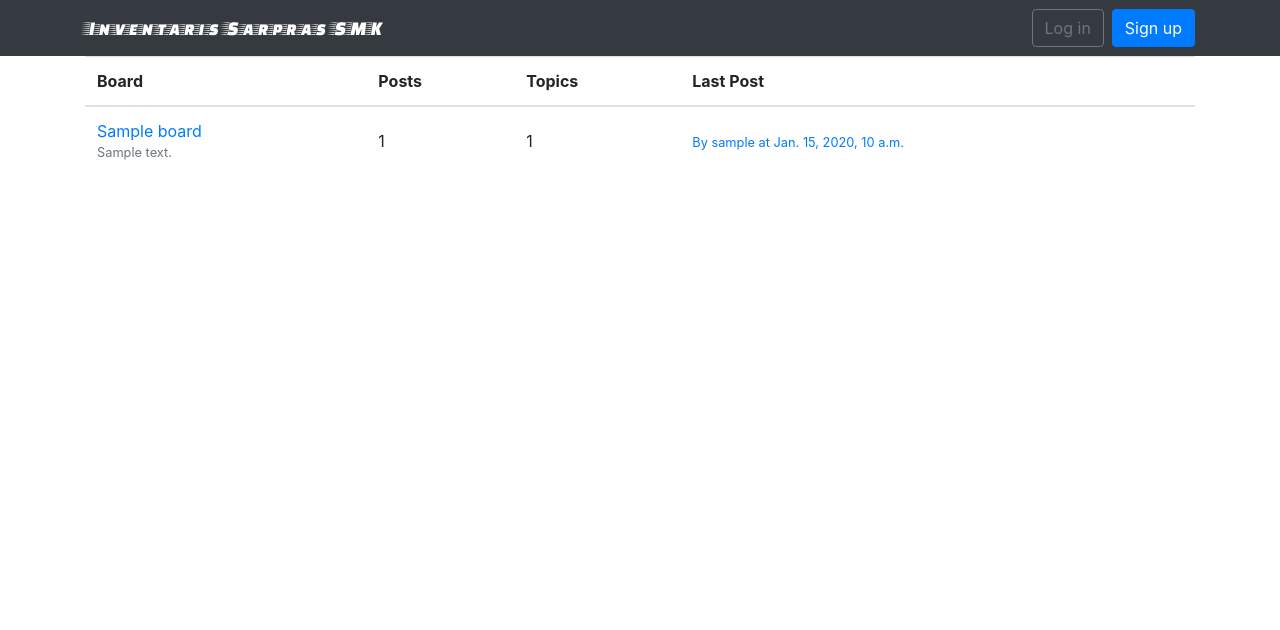
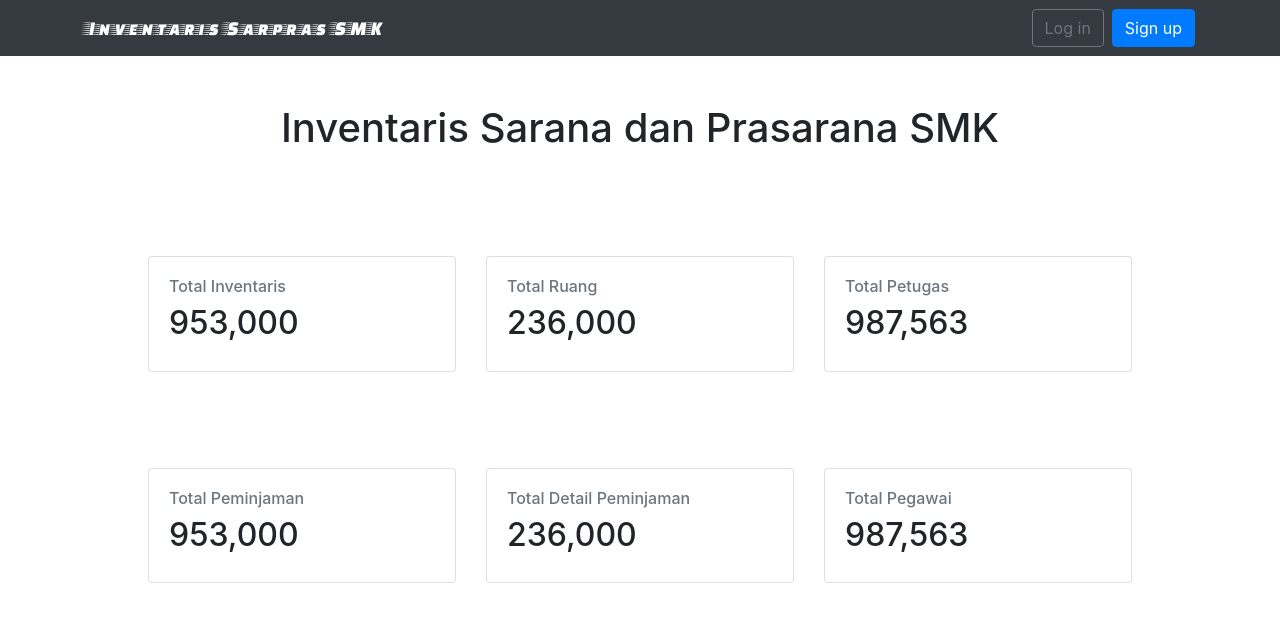
Before and after one commit to youvandra/django-board, a Django app: page / in a window 1280 px wide. Shown: the top 630 px of the page. Run offline with Django 3.2, Linux system fonts and the light colour scheme; tables that the repository leaves empty hold one stand-in row (values such as "Sample post"); some libraries are stand-ins or nearby versions.

Commit message:
Inventaris

```diff
--- a/boards/models.py
+++ b/boards/models.py
@@ -17,6 +17,73 @@ class Board(models.Model):
 
     def get_last_post(self):
         return Post.objects.filter(topic__board=self).order_by('-created_at').first()
+
+class Level(models.Model):
+    id_level = models.CharField(max_length=100, unique=True)
+    nama_level = models.CharField(max_length=100)
+
+    def __str__(self):
+        return self.id_level
+
+class Jenis(models.Model):
+    id_jenis = models.CharField(max_length=100, unique=True)
+    nama_jenis = models.CharField(max_length=100)
+    kode_jenis = models.CharField(max_length=100)
+    keterangan = models.CharField(max_length=100)
+
+    def __str__(self):
+        return self.id_jenis
+
+class Ruang(models.Model):
+    id_ruang = models.CharField(max_length=100, unique=True)
+    nama_ruang = models.CharField(max_length=100)
+    kode_ruang = models.CharField(max_length=100)
+    keterangan = models.CharField(max_length=100)
+
+    def __str__(self):
+        return self.id_ruang
+
+
+class Inventaris(models.Model):
+    id_inventaris = models.CharField(max_length=30, unique=True)
+    nama_inventaris = models.CharField(max_length=100)
+    kondisi = models.CharField(max_length=100)
+    keterangan = models.CharField(max_length=100)
+    jumlah = models.IntegerField()
+    id_jenis = models.ForeignKey('Jenis', on_delete=models.DO_NOTHING, null=True)
+    tanggal_register = models.DateTimeField(auto_now_add=True)
+    id_ruang = models.ForeignKey('Ruang', on_delete=models.DO_NOTHING, null=True)
+    kode_inventaris = models.CharField(max_length=100)
+
+    def __str__(self):
+        return self.id_inventaris
+
+class Detail(models.Model):
+    id_detail_pinjam = models.CharField(max_length=100, unique=True)
+    id_inventaris = models.ForeignKey('Inventaris', on_delete=models.DO_NOTHING, null=True)
+    jumlah = models.IntegerField()
+
+    def __str__(self):
+        return self.id_detail_pinjam
+
+class Peminjaman(models.Model):
+    id_peminjaman = models.CharField(max_length=100, unique=True)
+    tanggal_register = models.DateTimeField(auto_now_add=True)
+    tanggal_kembali = models.DateTimeField(auto_now_add=False)
+    status_peminjaman = models.CharField(max_length=100)
+    id_pegawai = models.ForeignKey('Inventaris', on_delete=models.DO_NOTHING, null=True)
+
+    def __str__(self):
+        return self.id_peminjaman
+
+class Pegawai(models.Model):
+    id_pegawai = models.CharField(max_length=100, unique=True)
+    nama_pegawai = models.CharField(max_length=100)
+    nip = models.IntegerField()
+    alamat = models.CharField(max_length=255)
+
+    def __str__(self):
+        return self.id_pegawai
 
 
 class Topic(models.Model):
--- a/boards/views.py
+++ b/boards/views.py
@@ -1,7 +1,7 @@
 from django.contrib.auth.decorators import login_required
 from django.shortcuts import render, redirect, get_object_or_404
 from .forms import NewTopicForm, PostForm
-from .models import Board, Topic, Post
+from .models import Board, Topic, Post, Inventaris,Jenis,Ruang,User,Level,Pegawai,Peminjaman,Detail
 from django.urls import reverse
 from django.db.models import Count
 from django.core.paginator import Paginator, EmptyPage, PageNotAnInteger
@@ -122,3 +122,31 @@ class PostUpdateView(UpdateView):
         post.updated_at = timezone.now()
         post.save()
         return redirect('topic_posts', pk=post.topic.board.pk, topic_pk=post.topic.pk)
+
+def inventaris(request):
+    inventariss = Inventaris.objects.all()
+    return render(request, 'inventaris.html', {'inventariss': inventariss})
+
+def jenis(request):
+    jeniss = Jenis.objects.all()
+    return render(request, 'jenis.html', {'jeniss': jeniss})
+
+def ruang(request):
+    ruangs = Ruang.objects.all()
+    return render(request, 'ruang.html', {'ruangs': ruangs})
+
+def level(request):
+    levels = Level.objects.all()
+    return render(request, 'level.html', {'levels': levels})
+
+def pegawai(request):
+    pegawais = Pegawai.objects.all()
+    return render(request, 'pegawai.html', {'pegawais': pegawais})
+
+def peminjaman(request):
+    peminjamans = Peminjaman.objects.all()
+    return render(request, 'peminjaman.html', {'peminjamans': peminjamans})
+
+def detail(request):
+    details = Detail.objects.all()
+    return render(request, 'detail.html', {'details': details})
--- a/myproject/settings.py
+++ b/myproject/settings.py
@@ -14,7 +14,6 @@ import os
 import dj_database_url
 from decouple import config, Csv
 
-SECRET_KEY = config('SECRET_KEY')
 
 # Build paths inside the project like this: os.path.join(BASE_DIR, ...)
 BASE_DIR = os.path.dirname(os.path.dirname(os.path.abspath(__file__)))
--- a/myproject/urls.py
+++ b/myproject/urls.py
@@ -25,6 +25,13 @@ urlpatterns = [
     url(r'^signup/$', accounts_views.signup, name='signup'),
     url(r'^login/$', auth_views.LoginView.as_view(template_name='login.html'), name='login'),
     url(r'^logout/$', auth_views.LogoutView.as_view(), name='logout'),
+    url(r'^inventaris/$', views.inventaris, name='inventaris'),
+    url(r'^jenis/$', views.jenis, name='jenis'),
+    url(r'^ruang/$', views.ruang, name='ruang'),
+    url(r'^level/$', views.level, name='level'),
+    url(r'^pegawai/$', views.pegawai, name='pegawai'),
+    url(r'^peminjaman/$', views.peminjaman, name='peminjaman'),
+    url(r'^detail/$', views.detail, name='detail'),
     url(r'^boards/(?P<pk>\d+)/$', views.TopicListView.as_view(), name='board_topics'),
     url(r'^boards/(?P<pk>\d+)/topics/(?P<topic_pk>\d+)/$', views.PostListView.as_view(), name='topic_posts'),
     url(r'^boards/(?P<pk>\d+)/new/$', views.new_topic, name='new_topic'),
--- a/templates/home.html
+++ b/templates/home.html
@@ -1,49 +1,110 @@
 {% extends 'base.html' %}
 
-{% block breadcrumb %}
-  <li class="breadcrumb-item active">Boards</li>
+{% block content %}
+<div class="container-fluid p-0">
+
+    <section class="resume-section p-3 p-lg-5 d-flex align-items-center">
+      <div class="w-100">
+
+
+        <div class="container">
+            <h1 align="center">Inventaris Sarana dan Prasarana SMK</h1>
+        </div>
+      </div>
+    </section>
+</div>
+<div class="container-fluid p-0">
+   <section class="resume-section p-3 p-lg-5 d-flex align-items-center">
+      <div class="w-100">
+        <div class="container">
+            <div class="row">
+                    <div class="col-lg-4">
+                        <div class="card">
+                            <div class="card-body">
+                                <div class="d-flex">
+                                    <div class="m-r-20 align-self-center"><i class="fa fa-car"></i></div>
+                                    <div class="align-self-center">
+                                        <h6 class="text-muted m-t-10 m-b-0">Total Inventaris</h6>
+                                        <h2 class="m-t-0">953,000</h2></div>
+                                </div>
+                            </div>
+                        </div>
+                    </div>
+                    <div class="col-lg-4">
+                        <div class="card">
+                            <div class="card-body">
+                                <div class="d-flex">
+                                    <div class="m-r-20 align-self-center"></div>
+                                    <div class="align-self-center">
+                                        <h6 class="text-muted m-t-10 m-b-0">Total Ruang</h6>
+                                        <h2 class="m-t-0">236,000</h2></div>
+                                </div>
+                            </div>
+                        </div>
+                    </div>
+                    <div class="col-lg-4">
+                        <div class="card">
+                            <div class="card-body">
+                                <div class="d-flex">
+                                    <div class="m-r-20 align-self-center"></div>
+                                    <div class="align-self-center">
+                                        <h6 class="text-muted m-t-10 m-b-0">Total Petugas</h6>
+                                        <h2 class="m-t-0">987,563</h2></div>
+                                </div>
+                            </div>
+                        </div>
+                    </div>
+
+                </div>
+          </div>
+      </div>
+   </section>
+</div>
+<div class="container-fluid p-0">
+   <section class="resume-section p-3 p-lg-5 d-flex align-items-center">
+      <div class="w-100">
+        <div class="container">
+            <div class="row">
+                    <div class="col-lg-4">
+                        <div class="card">
+                            <div class="card-body">
+                                <div class="d-flex">
+                                    <div class="m-r-20 align-self-center"></div>
+                                    <div class="align-self-center">
+                                        <h6 class="text-muted m-t-10 m-b-0">Total Peminjaman</h6>
+                                        <h2 class="m-t-0">953,000</h2></div>
+                                </div>
+                            </div>
+                        </div>
+                    </div>
+                    <div class="col-lg-4">
+                        <div class="card">
+                            <div class="card-body">
+                                <div class="d-flex">
+                                    <div class="m-r-20 align-self-center"></div>
+                                    <div class="align-self-center">
+                                        <h6 class="text-muted m-t-10 m-b-0">Total Detail Peminjaman</h6>
+                                        <h2 class="m-t-0">236,000</h2></div>
+                                </div>
+                            </div>
+                        </div>
+                    </div>
+                    <div class="col-lg-4">
+                        <div class="card">
+                            <div class="card-body">
+                                <div class="d-flex">
+                                    <div class="m-r-20 align-self-center"></div>
+                                    <div class="align-self-center">
+                                        <h6 class="text-muted m-t-10 m-b-0">Total Pegawai</h6>
+                                        <h2 class="m-t-0">987,563</h2></div>
+                                </div>
+                            </div>
+                        </div>
+                    </div>
+                </div>
+          </div>
+      </div>
+   </section>
+</div>
+
 {% endblock %}
-
-{% block content %}
-  <table class="table">
-    <thead class="thead-inverse">
-      <tr>
-        <th>Board</th>
-        <th>Posts</th>
-        <th>Topics</th>
-        <th>Last Post</th>
-      </tr>
-    </thead>
-    <tbody>
-      {% for board in boards %}
-        <tr>
-          <td>
-            <a href="{% url 'board_topics' board.pk %}">{{ board.name }}</a>
-            <small class="text-muted d-block">{{ board.description }}</small>
-          </td>
-          <td class="align-middle">
-            {{ board.get_posts_count }}
-          </td>
-          <td class="align-middle">
-            {{ board.topics.count }}
-          </td>
-          <td class="align-middle">
-            {% with post=board.get_last_post %}
-  {% if post %}
-    <small>
-      <a href="{% url 'topic_posts' board.pk post.topic.pk %}">
-        By {{ post.created_by.username }} at {{ post.created_at }}
-      </a>
-    </small>
-  {% else %}
-    <small class="text-muted">
-      <em>No posts yet.</em>
-    </small>
-  {% endif %}
-{% endwith %}
-          </td>
-        </tr>
-      {% endfor %}
-    </tbody>
-  </table>
-{% endblock %}
```
Also changed, not shown: boards/admin.py (+8 -1 lines), templates/detail.html (added, +40 -0 lines), templates/inventaris.html (added, +55 -0 lines), templates/jenis.html (added, +43 -0 lines), templates/pegawai.html (added, +42 -0 lines), templates/peminjaman.html (added, +44 -0 lines), templates/petugas.html (added, +57 -0 lines), templates/ruang.html (added, +42 -0 lines).
